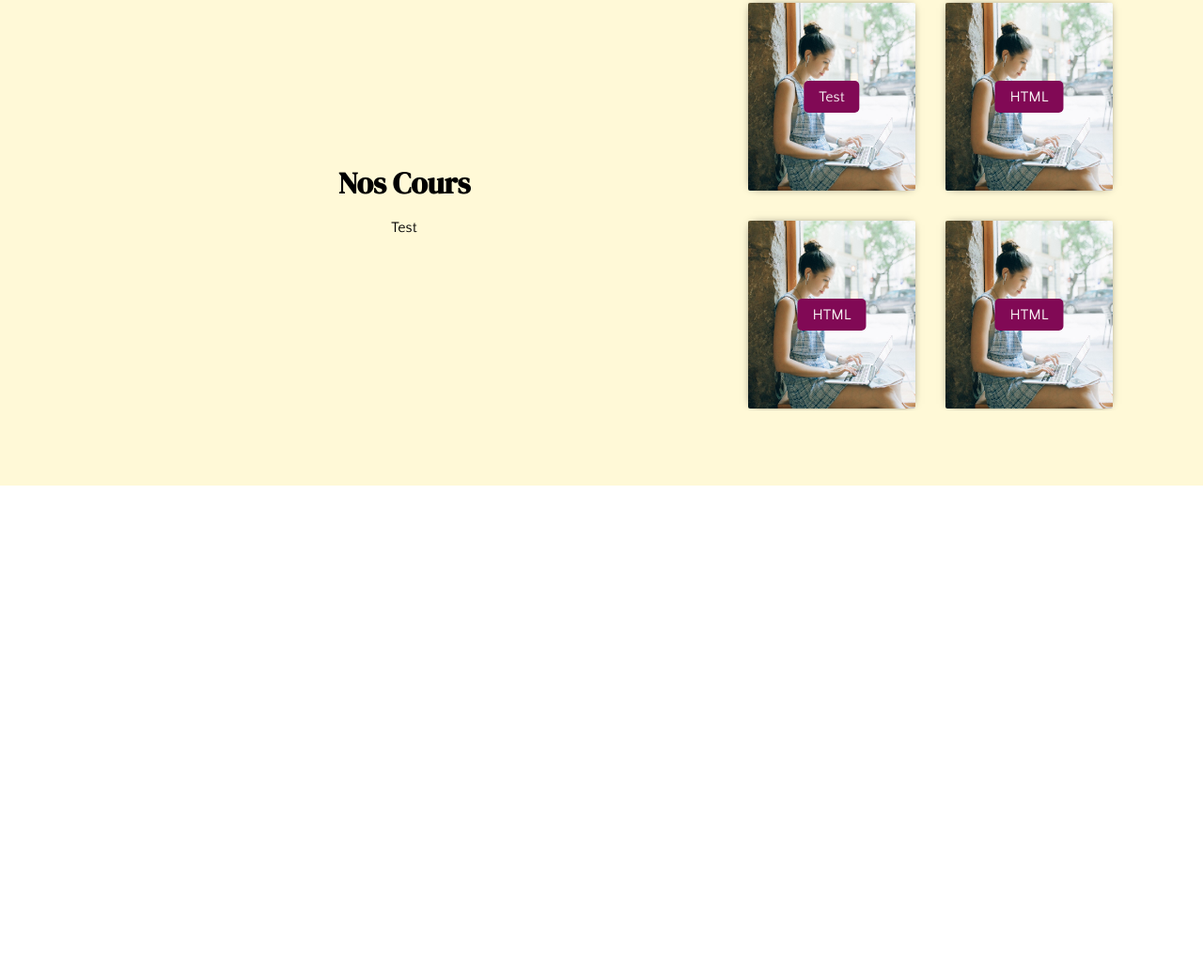
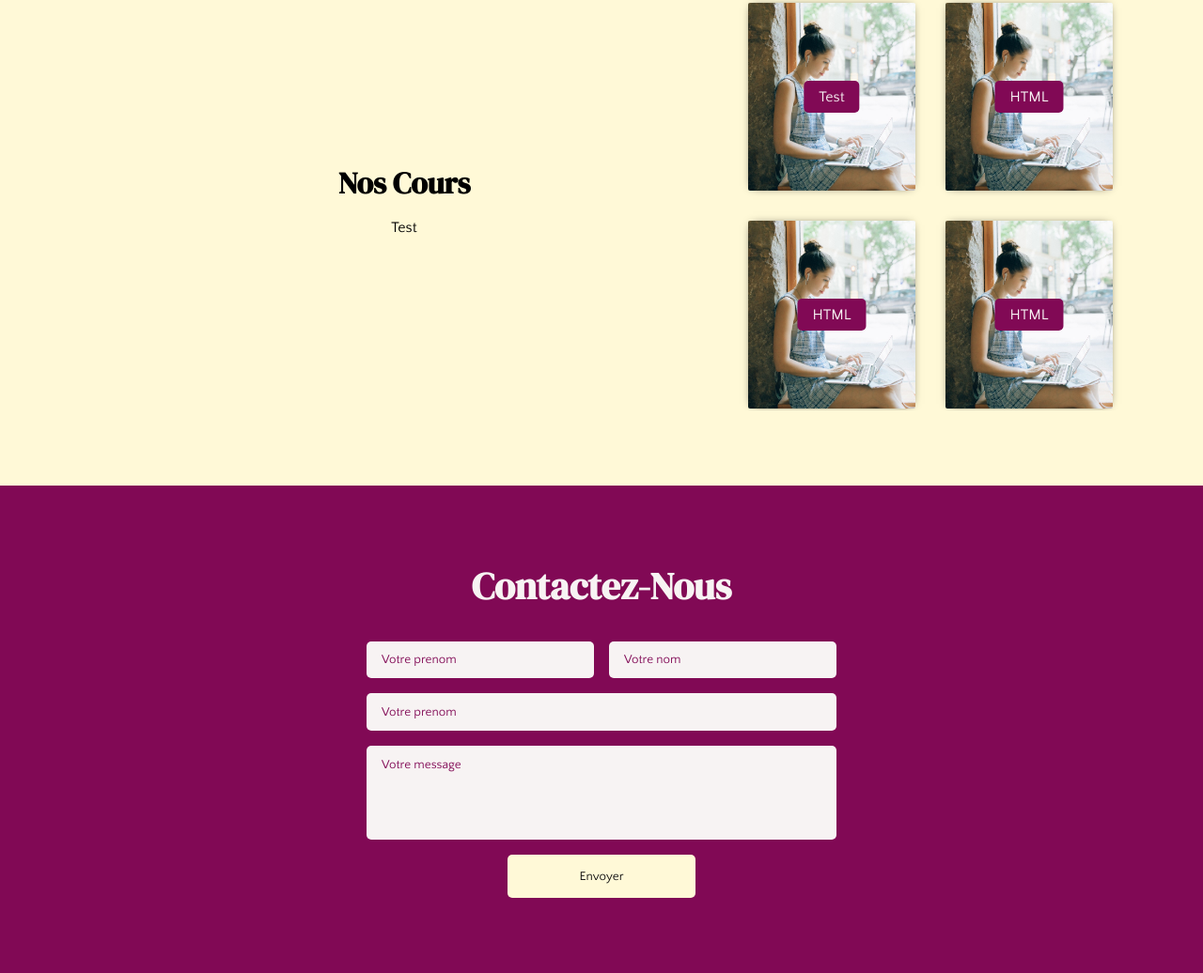
Before and after one commit to faranix/SEO_Project, a plain HTML site: page index.html in a window 1280 px wide. Shown: the part 549-1585 px from the top of the page at 94% size. Before the commit the page ends 1066 px from the top, so only its background shows below. Drawn offline with Linux system fonts and the light colour scheme.

Commit message:
Footer scss finis

```diff
--- /dev/null
+++ b/assets/styles/scss/components/footer.scss
@@ -0,0 +1,55 @@
+.footer {
+    padding: 5rem;
+    background: $color-purple;
+
+    &-title {
+        @include font-dm(none, none, 2.5rem);
+        margin-bottom: 2rem;
+        color: $color-white;
+        text-align: center;
+    }
+
+    form {
+        @include flex(column, center, none);
+        width: 500px;
+        margin: 0rem auto;
+        gap: 1rem 0rem;
+
+        div {
+            @include flex(row, space-between, center);
+            gap: 0rem 1rem;
+
+            input {
+                flex: 1;
+            }
+        }
+
+        input, textarea {
+            padding: 0.8rem 1rem;
+            border: none;
+            border-radius: 5px;
+            background: $color-white;
+            color: $color-black;
+
+            &:focus {
+                outline: none;
+            }
+
+            &::placeholder {
+                color: $color-purple;
+            }
+        }
+
+        textarea {
+            height: 100px;
+            resize: none;
+        }
+
+        button {
+            @include button(1rem, $color-black, $color-hover, none);
+            width: 40%;
+            margin: 0rem auto;
+            border-radius: 5px;
+        }
+    }
+}
--- a/assets/styles/scss/index.scss
+++ b/assets/styles/scss/index.scss
@@ -4,6 +4,7 @@
 
 // === Components === //
 @import "./components/header.scss";
+@import "./components/footer.scss";
 
 // === Views === //
 @import "./views/accueil.scss";
--- a/index.html
+++ b/index.html
@@ -114,6 +114,19 @@
         </section>
     </main>
 
+    <footer class="footer">
+        <h2 class="footer-title">Contactez-Nous</h2>
+        <form action="">
+            <div>
+                <input type="text" id="form-prenom" name="form-nom" placeholder="Votre prenom" required>
+                <input type="text" id="form-nom" name="form-nom" placeholder="Votre nom" required>
+            </div>
+            <input type="email" id="form-email" name="form-email" placeholder="Votre prenom" required>
+            <textarea type="text" id="form-message" name="form-message" placeholder="Votre message" required></textarea>
+            <button type="submit">Envoyer</button>
+        </form>
+    </footer>
+
     <script src="assets/js/script.js" type="module"></script>
 </body>
 </html>
```
Also changed, not shown: assets/styles/css/index.css, 1 other file.
